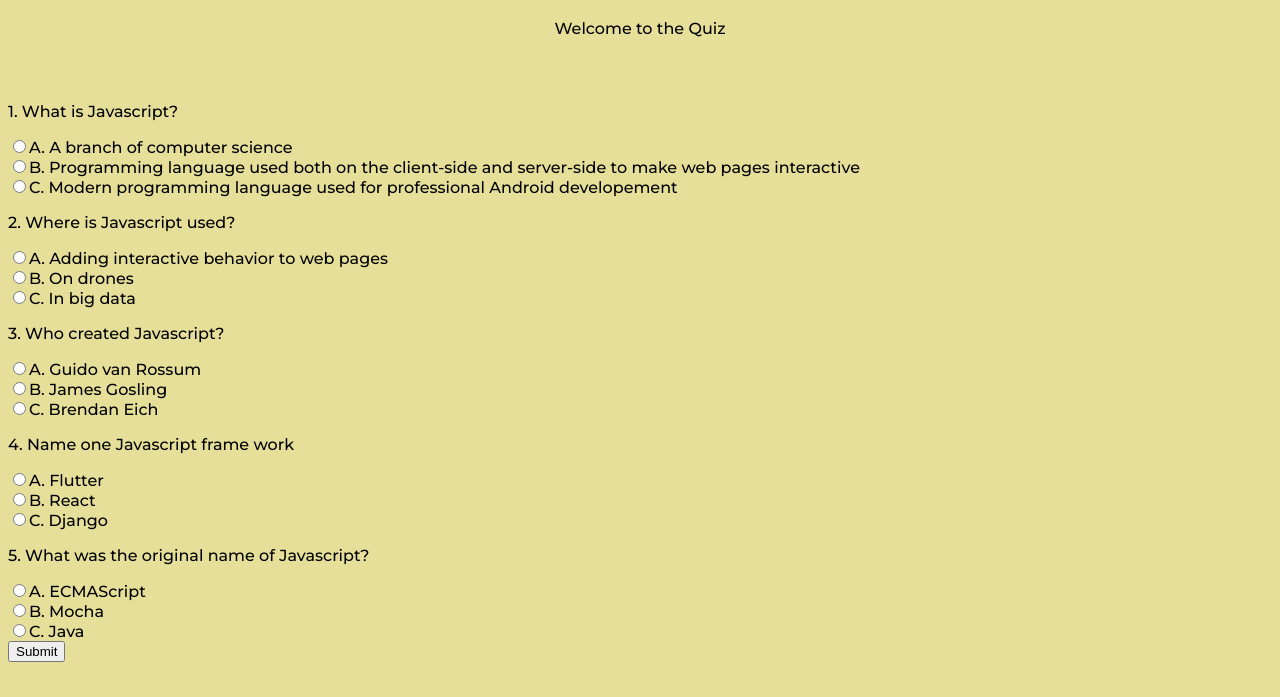
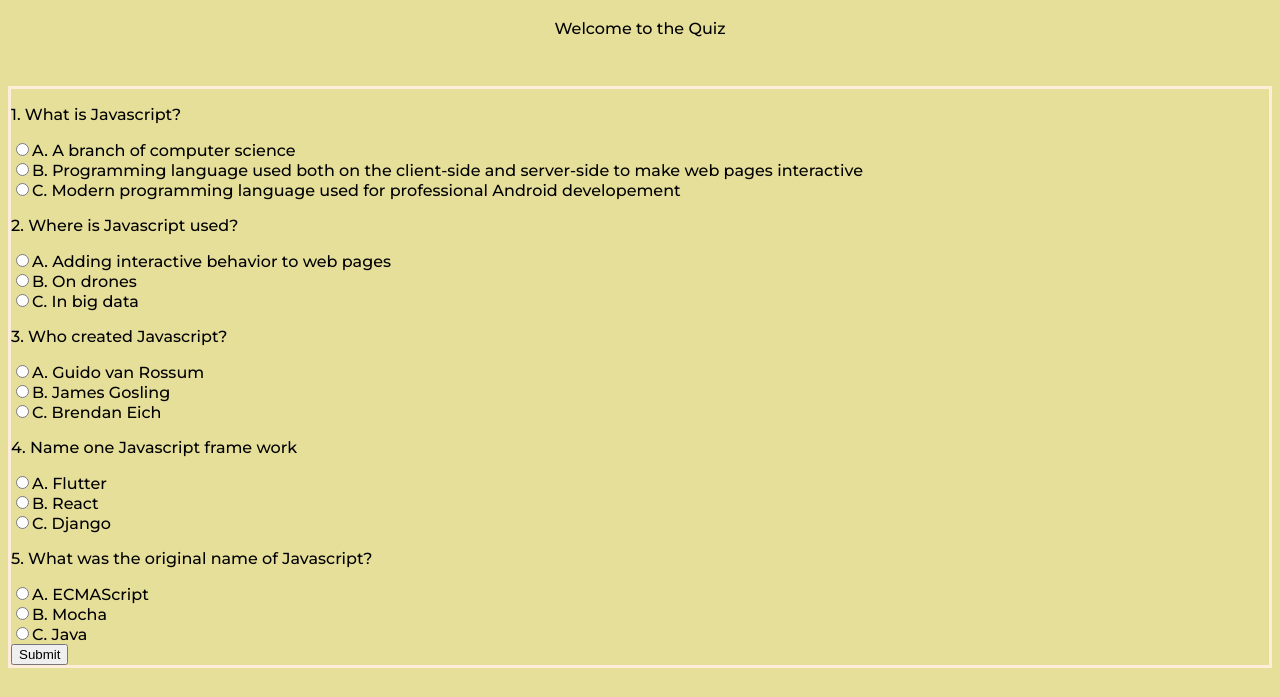
Before and after one commit to Ali-Mohamud/Week-3-IP, a plain HTML site: page index.html in a window 1280 px wide. Shown: the part 103-800 px from the top of the page. Drawn offline with Linux system fonts and the light colour scheme.

Commit message:
commit gives main container border

```diff
--- a/index.css
+++ b/index.css
@@ -9,3 +9,9 @@ body {
     text-align: center;
     padding: 2em;
 }
+
+
+.main-container {
+    border: solid #FFEDDB;
+
+}
```
